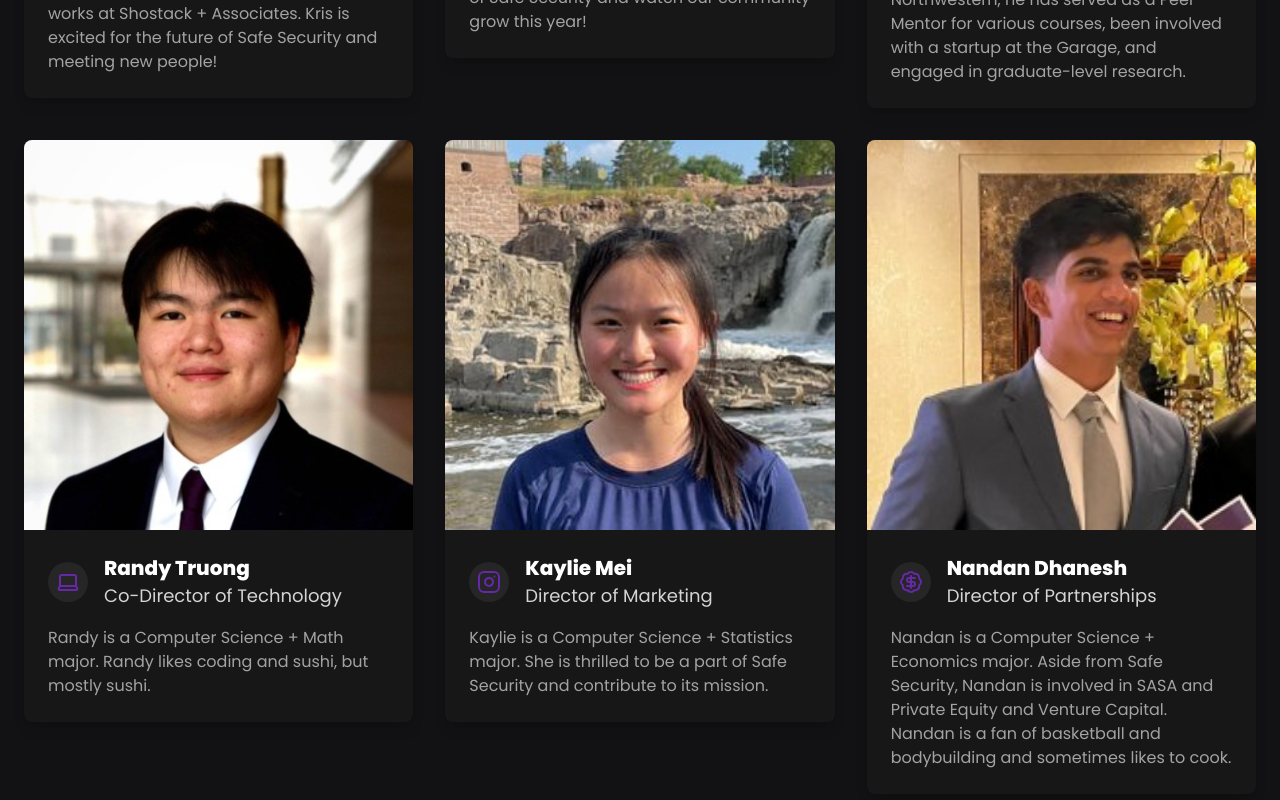
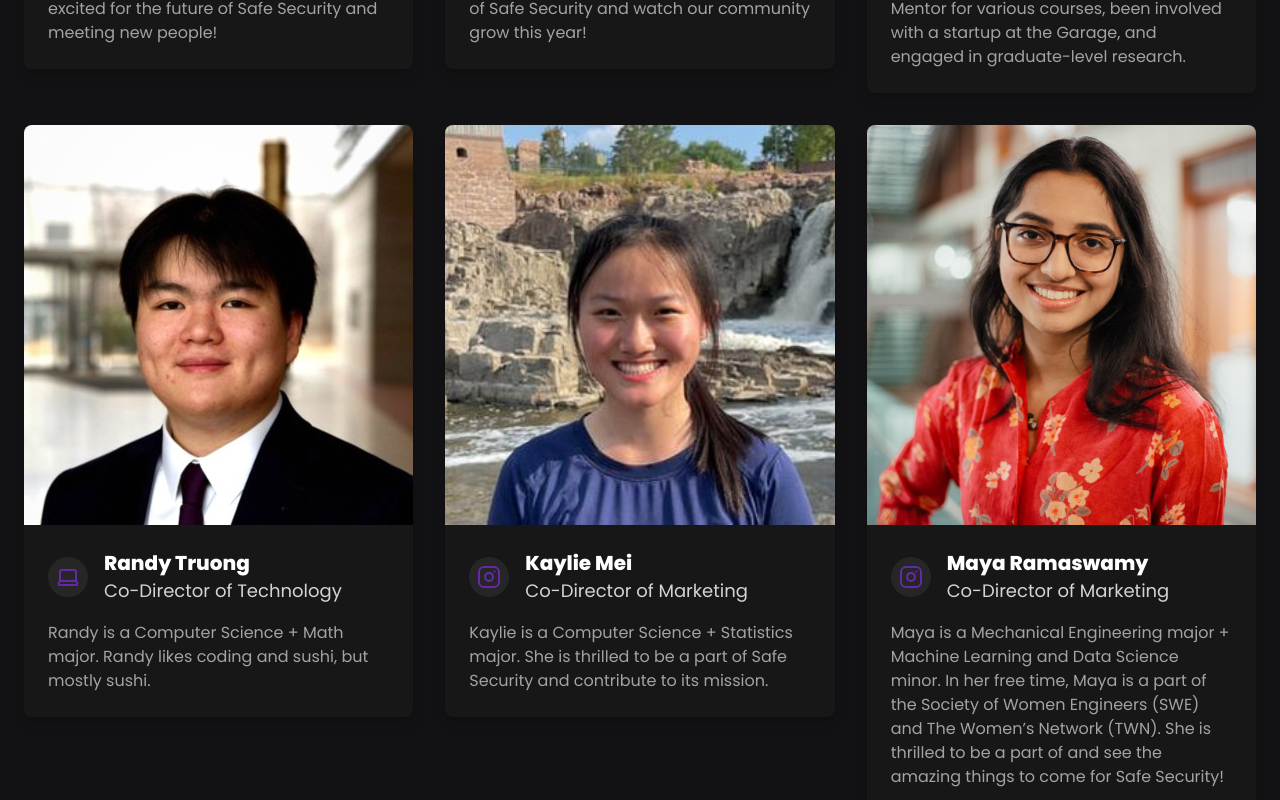
Before and after one commit to SafeSecurityNU/safesecuritynu.github.io, a React (Vite) app: page /meet-the-board in a window 1280 px wide. Shown: the part 1660-2460 px from the top of the page. Built offline with nearby package versions, Linux system fonts and the light colour scheme.

Commit message:
Add Maya + JJ to Board

```diff
--- a/src/components/safesec/BoardList.jsx
+++ b/src/components/safesec/BoardList.jsx
@@ -5,7 +5,7 @@ export default function BoardList() {
         <div id="features" className="relative mt-20 pb-20">
             <div className="text-center">
                 <h2 className="text-3xl sm:text-5xl lg:text-6xl mt-10 lg:mt-20 tracking-wide">
-                    2024 Safe Security
+                    2024-25 Safe Security
                     <span className="bg-gradient-to-r from-[#6529A7] to-[#9EC1F6] text-transparent bg-clip-text">
                         {" "}
                         Board
@@ -16,7 +16,7 @@ export default function BoardList() {
                 {boardList.map((boardMember, index) => (
                     <div key={index} className="w-full sm:w-1/2 lg:w-1/3 p-4">
                         <div className="bg-neutral-900 rounded-lg shadow-lg overflow-hidden">
-                            <div className="relative w-full h-100">
+                            <div className="image-container">
                                 <img src={boardMember.imgSrc} alt={boardMember.name} className="object-cover w-full h-full"/>
                             </div>
                             <div className="p-6">
--- a/src/constants/board.jsx
+++ b/src/constants/board.jsx
@@ -4,8 +4,10 @@ import chloe from '/src/assets/chloe.jpeg';
 import bennett from '/src/assets/bennett.png';
 import randy from '/src/assets/randy.jpeg';
 import kaylie from '/src/assets/kaylie.jpg';
+import maya from '/src/assets/maya.jpg'
 import nandan from '/src/assets/nandan.jpeg';
 import eric from '/src/assets/eric.jpeg';
+import jj from '/src/assets/jj.jpg';
 import sruti from '/src/assets/sruti.jpg';
 
 export const boardList = [
@@ -40,9 +42,16 @@ export const boardList = [
     {
         icon: <Instagram />,
         name: "Kaylie Mei",
-        position: "Director of Marketing",
+        position: "Co-Director of Marketing",
         description: "Kaylie is a Computer Science + Statistics major. She is thrilled to be a part of Safe Security and contribute to its mission.",
         imgSrc: kaylie
+    },
+    {
+        icon: <Instagram />,
+        name: "Maya Ramaswamy",
+        position: "Co-Director of Marketing",
+        description: "Maya is a Mechanical Engineering major + Machine Learning and Data Science minor. In her free time, Maya is a part of the Society of Women Engineers (SWE) and The Women’s Network (TWN). She is thrilled to be a part of and see the amazing things to come for Safe Security!",
+        imgSrc: maya
     },
     {
         icon: <BadgeDollarSign />,
@@ -54,9 +63,16 @@ export const boardList = [
     {
         icon: <Handshake />,
         name: "Eric Zhang",
-        position: "Director of Community Engagement",
+        position: "Co-Director of Community Engagement",
         description: "Eric is a Computer Science and Mathematics major who enjoys playing tennis, and has recently taken up playing Pokemon Go.",
         imgSrc: eric
+    },
+    {
+        icon: <Handshake />,
+        name: "Janelys Graciano",
+        position: "Co-Director of Community Engagement",
+        description: "Janelys Graciano is a Computer Science + Data Science Minor. She is an amateur cinephile and a baking enthusiast. Janelys is passionate about advancing the role of women in STEM spaces. She's excited to see the Safe Security community flourish.",
+        imgSrc: jj
     },
     {
         icon: <BookMarked />,
--- a/src/index.css
+++ b/src/index.css
@@ -27,3 +27,18 @@
 .overflow-hidden {
     overflow: hidden;
 }
+
+.image-container {
+    height: 400px; /* Set a fixed height */
+    width: 100%; /* Set the width to 100% to fill the container */
+    overflow: hidden; /* Hide any overflowing content */
+    display: flex;
+    align-items: center; /* Center the image vertically */
+    justify-content: center; /* Center the image horizontally */
+}
+
+.image-container img {
+    width: 100%;
+    height: 100%;
+    object-fit: cover; /* Cover the entire container */
+}
```
Also changed, not shown: src/assets/jj.jpg (added), src/assets/maya.jpg (added).
